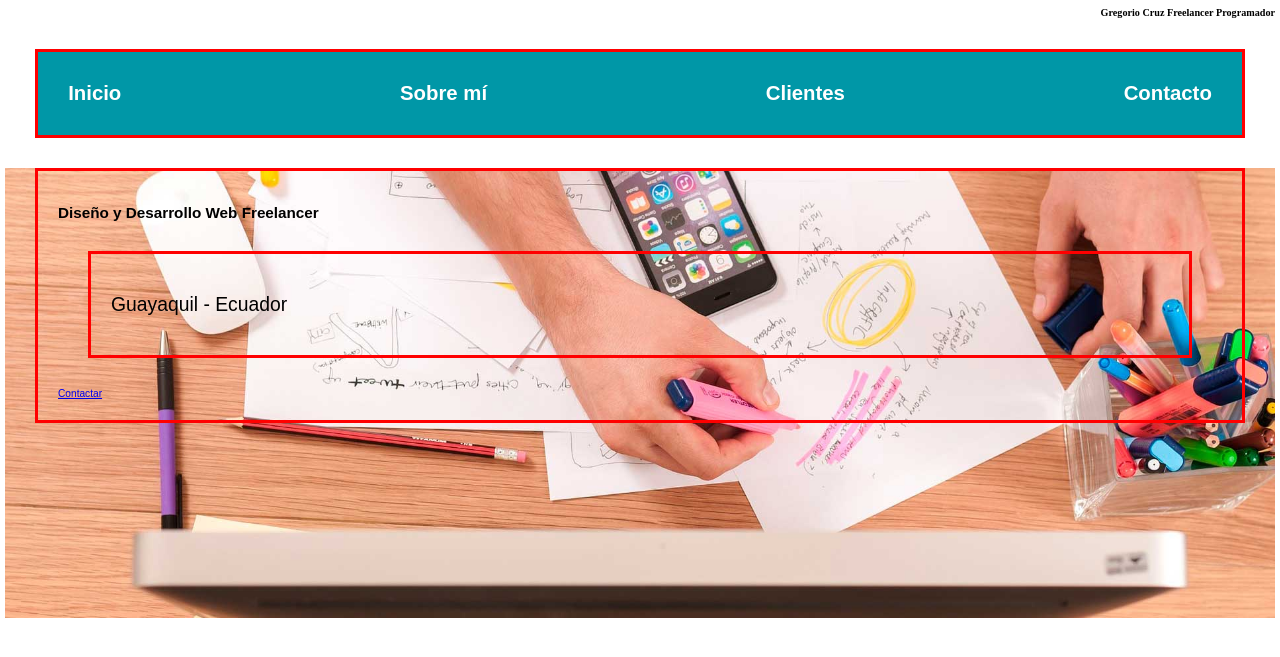
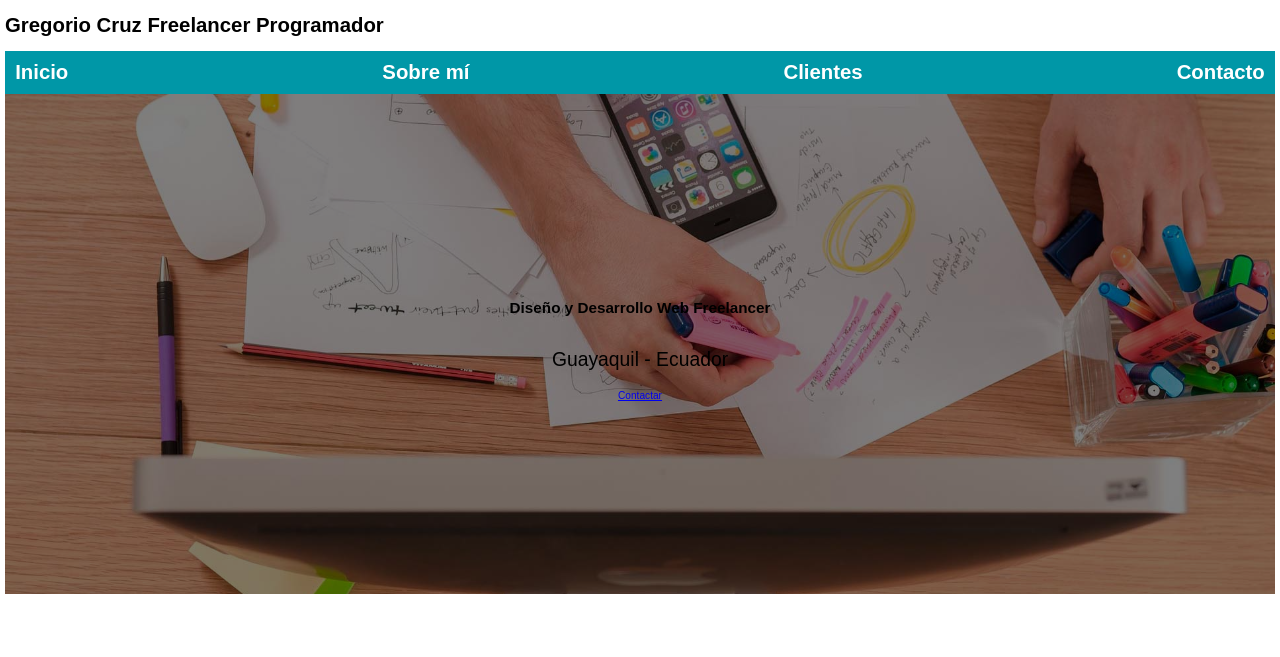
Before and after one commit to gmcruzgonzabay/Programacion-web-04, a PHP site: page / in a window 1280 px wide. Shown: the top 657 px of the page. Run offline with PHP 8.4, Linux system fonts and the light colour scheme; some libraries are stand-ins or nearby versions.

Commit message:
Imagen con css

```diff
--- a/27-julio/html project/css/styles.css
+++ b/27-julio/html project/css/styles.css
@@ -54,12 +54,25 @@ body
     background-image: url(../img/hero.jpg);
     background-repeat: no-repeat;
     background-size: cover;
-    height: 450px;
+    height: 500px;
     position: relative;
+
+}
+
+.contenido-hero{
+    position: absolute;
+    background-color: rgb(0 0 0 / 50%);
+    width: 100%;
+    height: 100%;
+    display: flex;
+    flex-direction: column;
+    align-items: center;
+    justify-content: center;
+}
 
 
 
-}
+.c
 
 
 
@@ -85,12 +98,14 @@ h1
 p{
     font-size: 1.9rem;
 }
+/*
 div
 {
     border: 3px solid red;
     padding: 20px;
     margin: 30px
 }
+*/
 *{
     box-sizing: border-box;
 }
```
Also changed, not shown: 4 other files.
